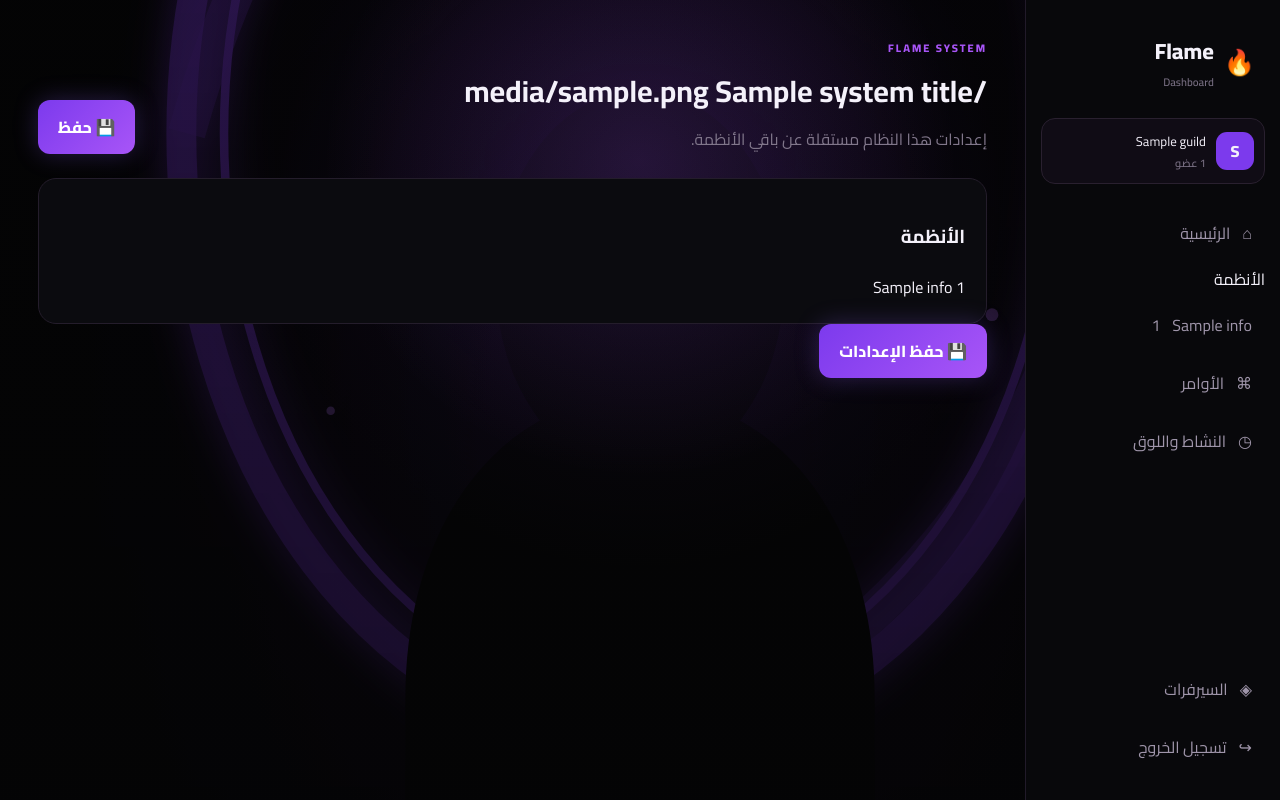
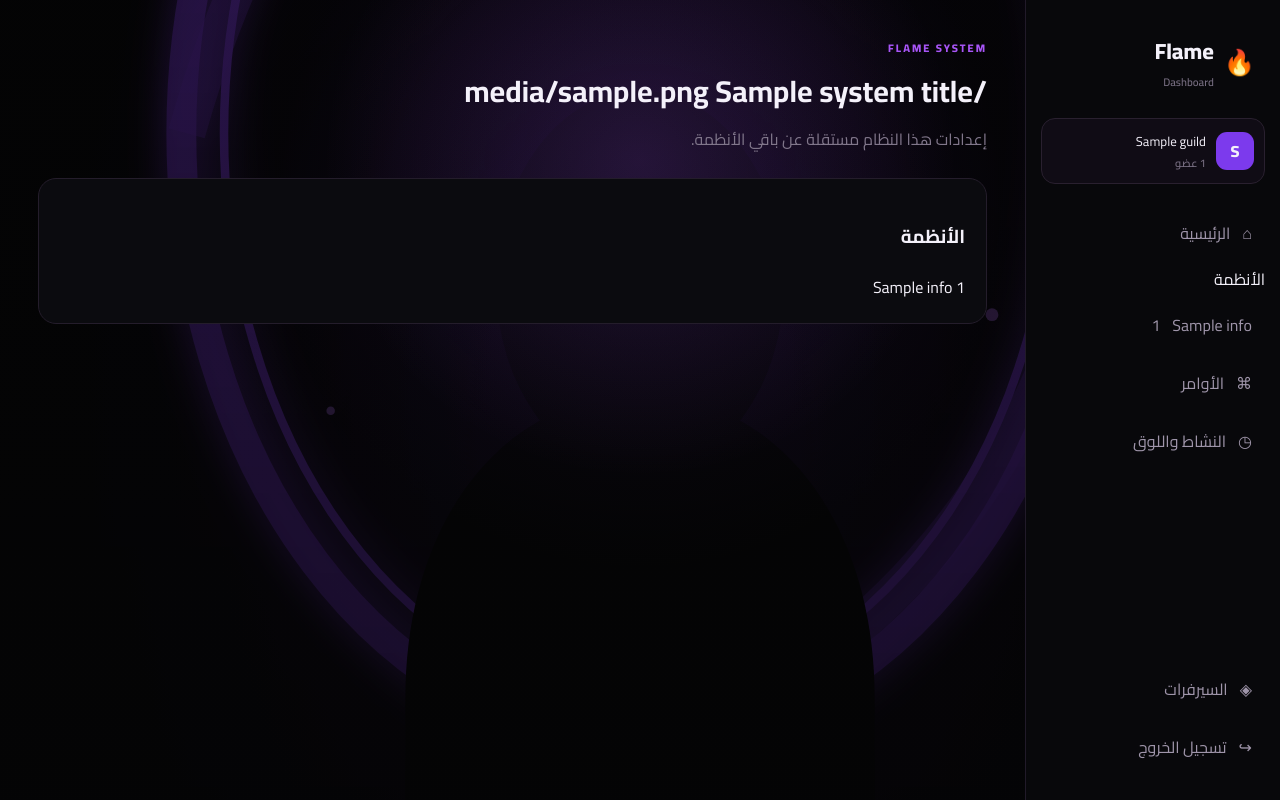
Before and after one commit to alialghamdi6068/Voidbot, a Flask app: template templates/system.html in a window 1280 px wide. Run offline with Flask 3, Linux system fonts and the light colour scheme; the template is opened without the code that fills it: most values are stand-ins (such as "Sample title", 1, 10 or a date in 2020); parts of the project's set-up code (start-up, migrations or seed data) failed here and were passed over.

Commit message:
Improve system save button behavior

```diff
--- a/templates/system.html
+++ b/templates/system.html
@@ -2,7 +2,6 @@
 {% block content %}
 <div class="page-head">
   <div><div class="eyebrow">FLAME SYSTEM</div><h1>{{ system_icon }} {{ system_title }}</h1><p>إعدادات هذا النظام مستقلة عن باقي الأنظمة.</p></div>
-  <button class="save-top" form="system-form">💾 حفظ</button>
 </div>
 <div class="system-layout">
   <aside class="system-nav panel">
@@ -48,7 +47,7 @@
     {% elif current_system == 'afk' %}
     <section class="panel"><h2>💤 إعدادات الغياب</h2><div class="form-grid"><label>روم الغياب<select name="afk_channel_id"><option value="">كل الرومات</option>{% for c in channels %}<option value="{{c.id}}" {% if settings.get('afk_channel_id')|string == c.id|string %}selected{% endif %}># {{c.name}}</option>{% endfor %}</select></label></div></section>
     {% endif %}
-    <div class="save-row"><button class="save-top" type="submit">💾 حفظ الإعدادات</button><span id="result"></span></div>
+    <div class="save-row"><button id="save-settings" class="save-top" type="submit" hidden disabled>💾 حفظ الإعدادات</button><span id="result"></span></div>
   </form>
 </div>
 <script>window.FLAME_GUILD={{guild.id}};</script><script src="{{url_for('static',filename='script.js')}}"></script>
```
